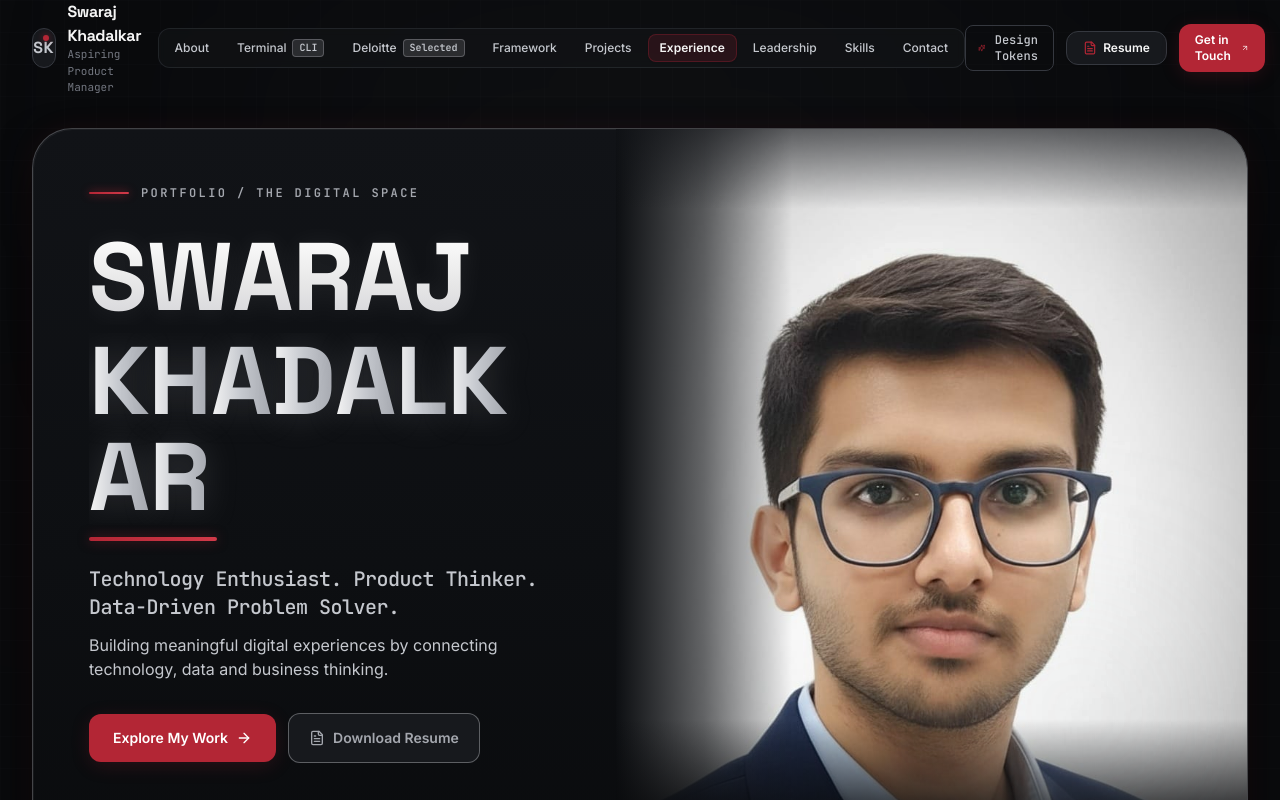
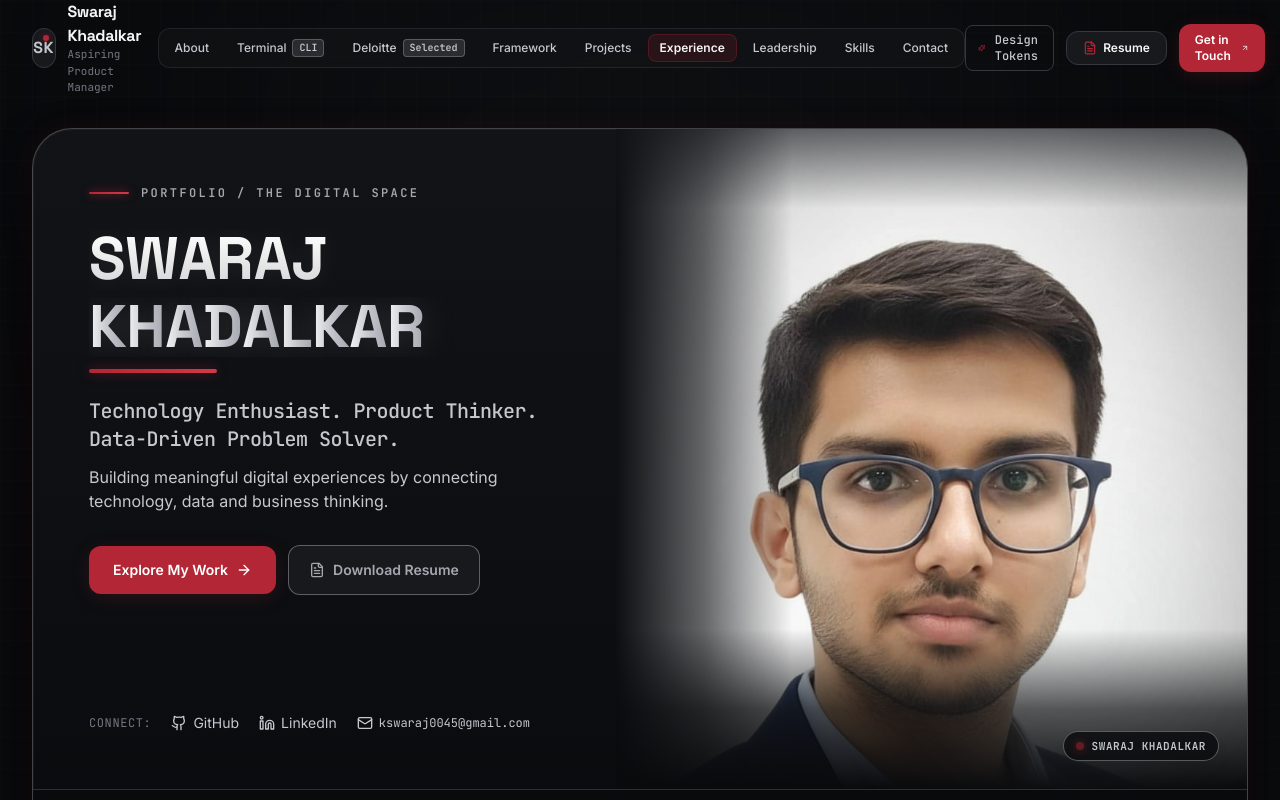
Before and after one commit to kswaraj0045/Portfolio_Swaraj, a React (Vite) app: page / in a window 1280 px wide. Shown: the top 800 px of the page. Built offline with nearby package versions, Linux system fonts and the light colour scheme.

Commit message:
fix(hero): prevent KHADALKAR from wrapping onto multiple lines on desktop/laptop

```diff
--- a/src/components/HeroSection.tsx
+++ b/src/components/HeroSection.tsx
@@ -111,7 +111,7 @@ export const HeroSection: React.FC = () => {
                     className="font-heading font-black tracking-tight leading-[0.94] select-none"
                   >
                     {/* First Name */}
-                    <div className="text-5xl sm:text-6xl md:text-6xl lg:text-7xl xl:text-8xl flex flex-wrap overflow-hidden">
+                    <div className="text-5xl sm:text-6xl md:text-5xl lg:text-5xl xl:text-6xl 2xl:text-7xl flex flex-nowrap whitespace-nowrap overflow-hidden">
                       {firstName.split("").map((char, index) => (
                         <motion.span
                           key={`first-${index}`}
@@ -124,7 +124,7 @@ export const HeroSection: React.FC = () => {
                     </div>
 
                     {/* Last Name */}
-                    <div className="text-5xl sm:text-6xl md:text-6xl lg:text-7xl xl:text-8xl flex flex-wrap overflow-hidden mt-1 sm:mt-2">
+                    <div className="text-5xl sm:text-6xl md:text-5xl lg:text-5xl xl:text-6xl 2xl:text-7xl flex flex-nowrap whitespace-nowrap overflow-hidden mt-1 sm:mt-2">
                       {lastName.split("").map((char, index) => (
                         <motion.span
                           key={`last-${index}`}
```
